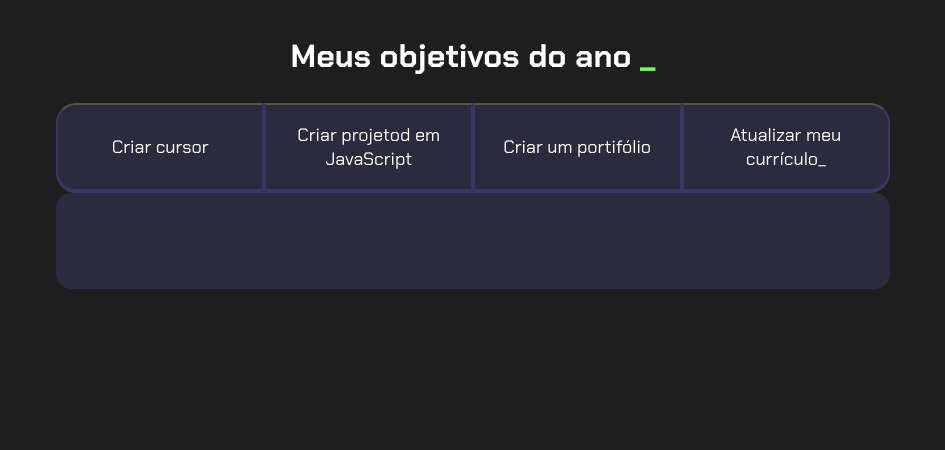
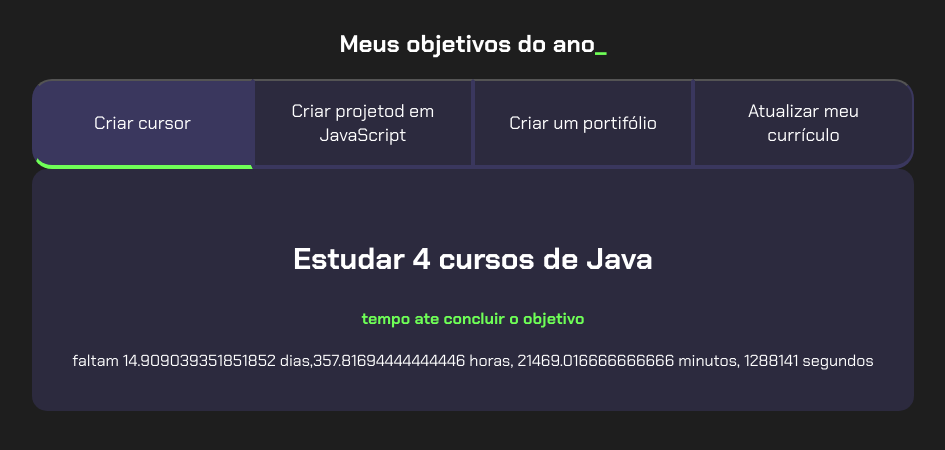
Before and after one commit to Beabenhossi/3F_2024--Benhossi, a plain HTML site: page index.html in a window 1280 px wide. Both pictures are taken after a click on the button "Criar cursor". Shown: the whole page, without its empty margins (167-1112 px from the left). Drawn offline with Linux system fonts and the light colour scheme.

Commit message:
Add files via upload

```diff
--- a/index.html
+++ b/index.html
@@ -9,40 +9,38 @@
 </head>
 <body>
     <section class="conteudo-principal">
-        <h2 class="titulo-principal">Meus objetivos do ano <span>_</span></h2>
+        <h2 class="titulo-principal">Meus objetivos do ano<span>_</span></h2>
       <div class="conteudo">
         <div class="botoes">
             <button class="botao">Criar cursor</button>
             <button class="botao">Criar projetod em JavaScript</button>
             <button class="botao">Criar um portifólio</button>
-                <button class="botao">Atualizar meu currículo_</button>
+            <button class="botao">Atualizar meu currículo</button>
         </div>
         <div class="abas-textos">
             <div class="aba-conteudo">
-                    <h3 class="aba-conteudo-titulo-principal">Estudar 4 aulas de JavaScript</h3>
-                    <h4 class="aba-conteudo-titulo-secundario">Tempo para concluir o objetivo</h4>
+                <h3 class="aba-conteudo-titulo-principal">Estudar 4 cursos de Java</h3>
+                <h4 class="aba-conteudo-titulo-secundario">TEMPO ATE CONCLUIR O OBJETIVO</h4>
                 <div class="contador"></div>
             </div>
 
                 <div class="aba-conteudo">
-                        <h3 class="aba-conteudo-titulo-principal">criar 3 projetos de JavaScript</h3>
-                        <h4 class="aba-conteudo-titulo-secundario">Tempo para concluir o objetivo</h4>
+                    <h3 class="aba-conteudo-titulo-principal">Criar 3 projetos utilizando Java</h3>
+                    <h4 class="aba-conteudo-titulo-secundario">TEMPO ATE CONCLUIR O OBJETIVO</h4>
                     <div class="contador"></div>
                 </div>
 
                     <div class="aba-conteudo">
-                            <h3 class="aba-conteudo-titulo-principal">criar um portifolho com meus 3 projetos</h3>
-                            <h4 class="aba-conteudo-titulo-secundario">Tempo para concluir o objetivo</h4>
+                        <h3 class="aba-conteudo-titulo-principal">Criar um portifolio com os meus 3 curriculos</h3>
+                        <h4 class="aba-conteudo-titulo-secundario">TEMPO ATE CONCLUIR O OBJETIVO</h4>
                         <div class="contador"></div>
                     </div>
 
                         <div class="aba-conteudo">
-                                <h3 class="aba-conteudo-titulo-principal">Atualizar meu curriculo com meus certificados</h3>
-                                <h4 class="aba-conteudo-titulo-secundario">Tempo para concluir o objetivo</h4>
+                            <h3 class="aba-conteudo-titulo-principal">Atualizar meu curriculo com os meus certificados</h3>
+                            <h4 class="aba-conteudo-titulo-secundario">TEMPO ATE CONCLUIR O OBJETIVO</h4>
                             <div class="contador"></div>
                         </div>
-
-
         </div>
       </div>
     </section>
--- a/main.js
+++ b/main.js
@@ -1,26 +1,30 @@
 const botoes = document.querySelectorAll(".botao");
 const conteudo = document.querySelectorAll(".aba-conteudo");
-const contador = document.querySelectorAll(".contador");
-const tempoOobjetivo1 = new Date (2025,1,1,00,00)
-const tempoOobjetivo2 = new Date (2025,2,1,00,00)
-const tempoOobjetivo3 = new Date (2026,0,1,00,00)
-const tempoOobjetivo4 = new Date (2027,0,1,00,00)
-
-let agora = new Date ();
-
-contador[0].textContent = tempoObjetivo1 - agora
-contador[1].textContent = tempoObjetivo2 - agora
-contador[2].textContent = tempoObjetivo3 - agora
-contador[4].textContent = tempoObjetivo4 - agora
-
-
-for (let i = 0; i < botoes.length; i++){
-    botoes [i].onclick = function(){
-        for (let j = 0; j < botoes.length; j++ ){
-            botoes[j].classList.remove("ativo")
-            conteudo[j].classList.remove("ativo")
-        }
-        botoes[i].classList.add("ativo")
-        conteudo[i].classList.add("ativo")
+const contador = document.querySelectorAll(".contador")
+const tempoObjetivo1= new Date (2024,6,12,10,00);
+const tempoObjetivo2= new Date (2024,7,13,11,00);
+const tempoObjetivo3= new Date (2024,8,14,12,00);
+const tempoObjetivo4= new Date (2024,9,15,13,00);
+let agora= new Date ();
+let segundos
+let minutos
+let horas
+let dias
+segundos= (tempoObjetivo1-agora)/1000
+minutos= segundos/60
+horas= minutos/60
+dias= horas/24
+contador[0].textContent= `faltam ${dias} dias,${horas} horas, ${minutos} minutos, ${segundos} segundos`
+contador[1].textContent= tempoObjetivo2-agora
+contador[2].textContent= tempoObjetivo3-agora
+contador[3].textContent= tempoObjetivo4-agora
+for(let i = 0 ; i < botoes.length; i++){
+    botoes[i].onclick = function(){
+     for (let j = 0; j< botoes.length ; j++){
+         botoes[j].classList.remove("ativo")
+         conteudo[j].classList.remove("ativo")
+     }
+     botoes[i].classList.add("ativo")
+     conteudo[i].classList.add("ativo")
     }
 }
--- a/style.css
+++ b/style.css
@@ -1,40 +1,40 @@
-@import url('https://fonts.googleapis.com/css2?family=Chakra+Petch:ital,wght@0,300;0,400;0,500;0,600;0,700;1,300;1,400;1,500;1,600;1,700&display=swap');
-:root {
+@import url('https://fonts.googleapis.com/css2?family=Chakra+Petch:ital,wght@0,300;0,400;0,500;0,600;0,700;1,300;1,400;1,500;1,600;1,700&display =trocar');
+:root{
     --cor-de-fundo: #1e1e1e;
-    --verde: #6fff57;
+    --verde: #6FFF57;
     --branco: #FFFFFF;
-    --botao-ativo: #3a375e;
+    --botao-ativo: #3A375E;
     --botao-inativo: rgba(58,55,94,0.5);
     --texto-fundo: rgba(58,55,94,0.3);
 }
+
 *{
 
     color: var(--branco);
 }
 body{
     background-color: var(--cor-de-fundo);
-    font-family: 'Chakra Petch', sans-serif;
+    font-family: 'Chakra Petch',sans-serif;
 }
+span{
+ color: var(--verde);
 
-span{
-    color: var(--verde);
 }
 .conteudo-principal{
-    display: flex;
-    flex-direction: column;
+    display:flex;
+    flex-direction:column;
     justify-content: center;
     align-items: center;
     width: 100%;
     max-width: 1200px;
-    margin: 0  auto;
-
+    margin: 0 auto;
 }
-.titulo-principal{
+.titulo-princpal{
     text-align: center;
     width: 100%;
     font-size: 32px;
 }
-.botao {
+.botao{
     background-color: var(--botao-inativo);
     color: white;
     display: flex;
@@ -46,7 +46,21 @@ span{
     border-bottom: 4px solid var(--botao-ativo);
     border-left: 2px solid var(--botao-ativo);
     border-right: 2px solid var(--botao-ativo);
-    font-family: 'Chakra Petch', sans-serif;
+    font-family:'Chakra Petch',sans-serif;
+}
+.botoes{
+    display: block;
+
+}
+
+.botao:first-child{
+    border-radius: 20px 20px 0 0;
+
+}
+
+.botao:last-child{
+    border-radius: 0 0 20px 20px;
+
 }
 .botao.ativo{
     background-color: var(--botao-ativo);
@@ -60,11 +74,11 @@ span{
 }
 .abas-textos{
     background-color: var(--botao-inativo);
-    padding: 48px;
+    padding: 40px;
     border-radius: 15px;
 }
 .aba-conteudo-titulo-principal{
-    font-size: 28px;
+    font-size: 30px;
     text-align: center;
 }
 .aba-conteudo-titulo-secundario{
@@ -72,24 +86,19 @@ span{
     color: var(--verde);
     text-transform: lowercase;
 }
-.botoes {
-    display: block;
+@media screen and (min-width: 700px){
+    .botoes{
+    display: flex;
 
 }
-.botao:first-child{
-    border-radius: 20px 20px 0 0;
-}
-.botao:last-child {
-    border-radius: 0 0 20px 20px;
-}
-@media screen and (min-width:700px) {
-    .botoes{
-     display: flex;
+    .botao:last-child{
+        border-radius: 0 20px 20px 0;
+
     }
+
     .botao:first-child{
         border-radius: 20px 0 0 20px;
+
     }
-    .botao:last-child{
-        border-radius: 0 20px 20px 0;
-    }
+
 }
```
Lines whose indentation alone changed are shown as unchanged.
